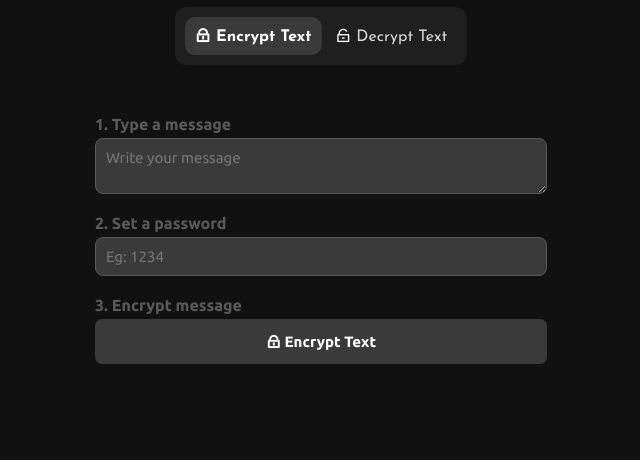
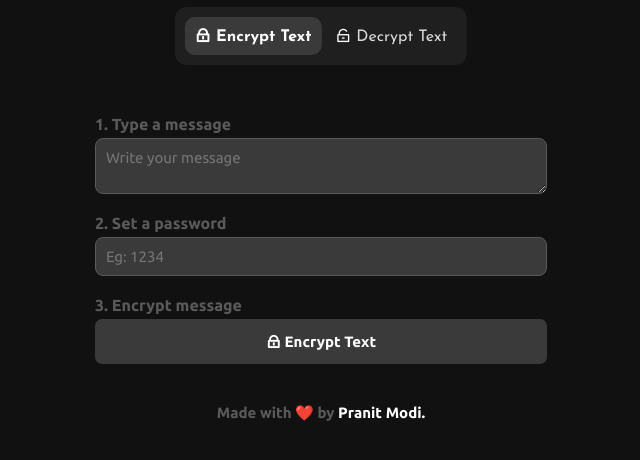
Before and after one commit to pranitmodi/Text-to-Emoji, a plain HTML site: page index.html in a window 1280 px wide. Shown: the part 96-556 px from the top of the page, without its empty margins (319-959 px from the left). Drawn offline with nearby package versions, Linux system fonts and the light colour scheme.

Commit message:
ab pakka done

```diff
--- a/index.html
+++ b/index.html
@@ -32,6 +32,7 @@
                     <button id="copy-btn"><i class="ri-file-copy-line"></i></button>
                 </div>
             </div>
+            <h2>Made with ❤️ by <a target="_blank" href="https://www.linkedin.com/in/pranitmodi/">Pranit Modi.</a></h2>
         </div>
     </div>
 
--- a/style.css
+++ b/style.css
@@ -155,3 +155,18 @@ body,html
     background-color: #3a3a3a;
     color: #fff;
 }
+#card h2
+{
+    margin-top: 30px;
+    position: relative;
+    bottom: 10px;
+    text-align: center;
+    font-size: 15px;
+    left: 50%;
+    transform: translate(-50%);
+    color: #5a5a5a;
+}
+#card h2 a
+{
+    text-decoration: none;
+}
```
